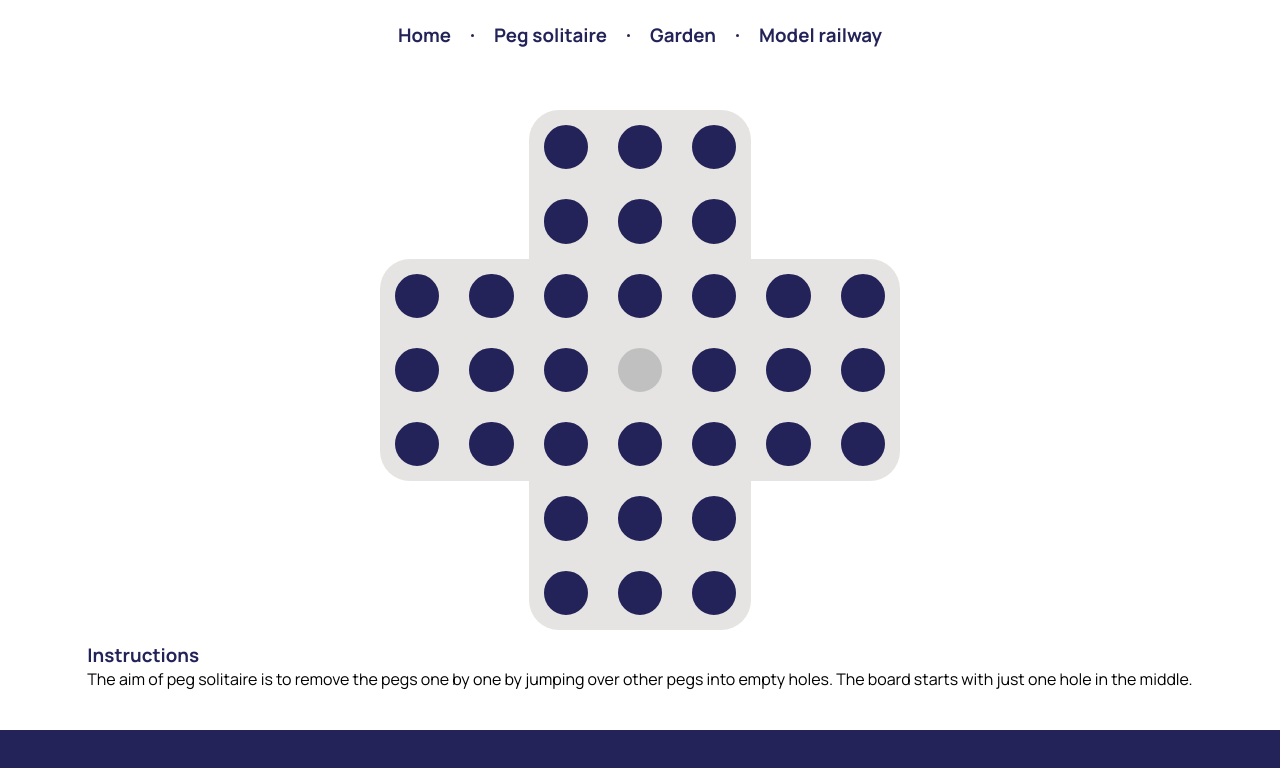
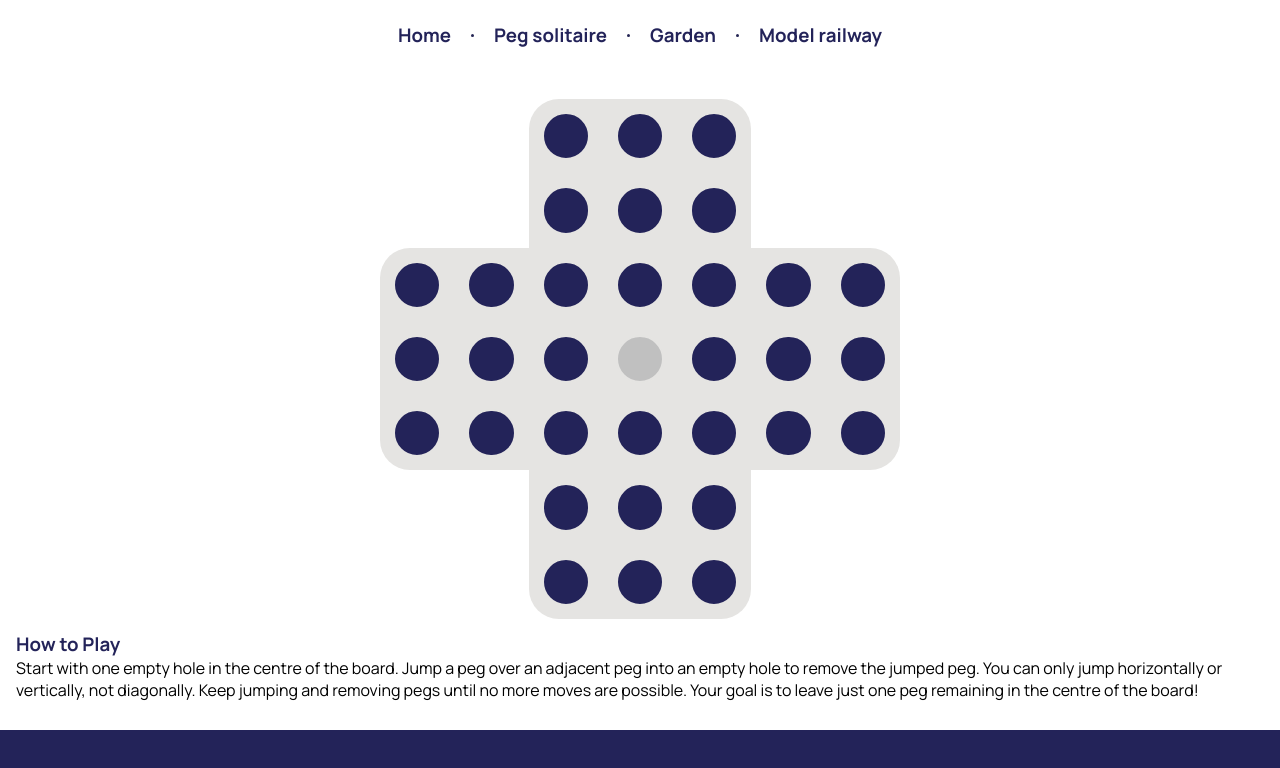
Before and after one commit to JoachimAA/iamjoachim, a React (Vite) app: page /peg-solitaire in a window 1280 px wide. Shown: the top 768 px of the page. Built offline with nearby package versions, Linux system fonts and the light colour scheme.

Commit message:
add absolute imports

```diff
--- a/src/components/games/peg-solitaire/Instructions.tsx
+++ b/src/components/games/peg-solitaire/Instructions.tsx
@@ -1,11 +1,11 @@
-import H3 from "../../typography/H3";
-import Body from "../../typography/Body";
+import Body from "@/components/typography/Body";
+import H3 from "@/components/typography/H3";
 
 export default function Instructions() {
   return (
     <div>
-      <H3 message="Instructions" />
-      <Body message="The aim of peg solitaire is to remove the pegs one by one by jumping over other pegs into empty holes. The board starts with just one hole in the middle." />
+      <H3 message="How to Play" />
+      <Body message="Start with one empty hole in the centre of the board. Jump a peg over an adjacent peg into an empty hole to remove the jumped peg. You can only jump horizontally or vertically, not diagonally. Keep jumping and removing pegs until no more moves are possible. Your goal is to leave just one peg remaining in the centre of the board!" />
     </div>
   );
 }
--- a/tsconfig.json
+++ b/tsconfig.json
@@ -16,7 +16,11 @@
     "strict": true,
     "noUnusedLocals": true,
     "noUnusedParameters": true,
-    "noFallthroughCasesInSwitch": true
+    "noFallthroughCasesInSwitch": true,
+    "baseUrl": ".",
+    "paths": {
+      "@/*": ["src/*"]
+    }
   },
   "include": ["src"]
 }
```
